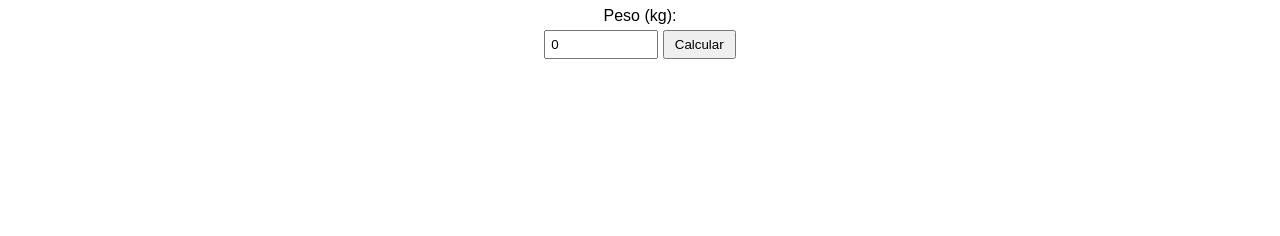
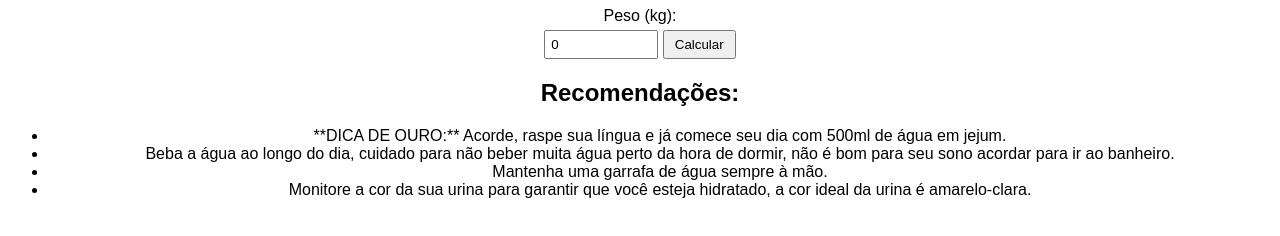
Before and after one commit to renataborbanutri/calculadora-agua, a plain HTML site: page index.html in a window 1280 px wide. Shown: the part 60-296 px from the top of the page. Drawn offline with Linux system fonts and the light colour scheme.

Commit message:
Update index.html

```diff
--- a/index.html
+++ b/index.html
@@ -11,8 +11,16 @@
     <label for="peso">Peso (kg):</label>
     <input type="number" id="peso" value="0">
     <button onclick="calcularAgua()">Calcular</button>
-    <p id="resultado"></p>
-    <p id="recomendacoes"></p>
+    <div id="resultado"></div>
+    <div id="recomendacoes">
+        <h2>Recomendações:</h2>
+        <ul>
+            <li>**DICA DE OURO:** Acorde, raspe sua língua e já comece seu dia com 500ml de água em jejum.</li>
+            <li>Beba a água ao longo do dia, cuidado para não beber muita água perto da hora de dormir, não é bom para seu sono acordar para ir ao banheiro.</li>
+            <li>Mantenha uma garrafa de água sempre à mão.</li>
+            <li>Monitore a cor da sua urina para garantir que você esteja hidratado, a cor ideal da urina é amarelo-clara.</li>
+        </ul>
+    </div>
 
     <script src="script.js"></script>
 </body>
```
